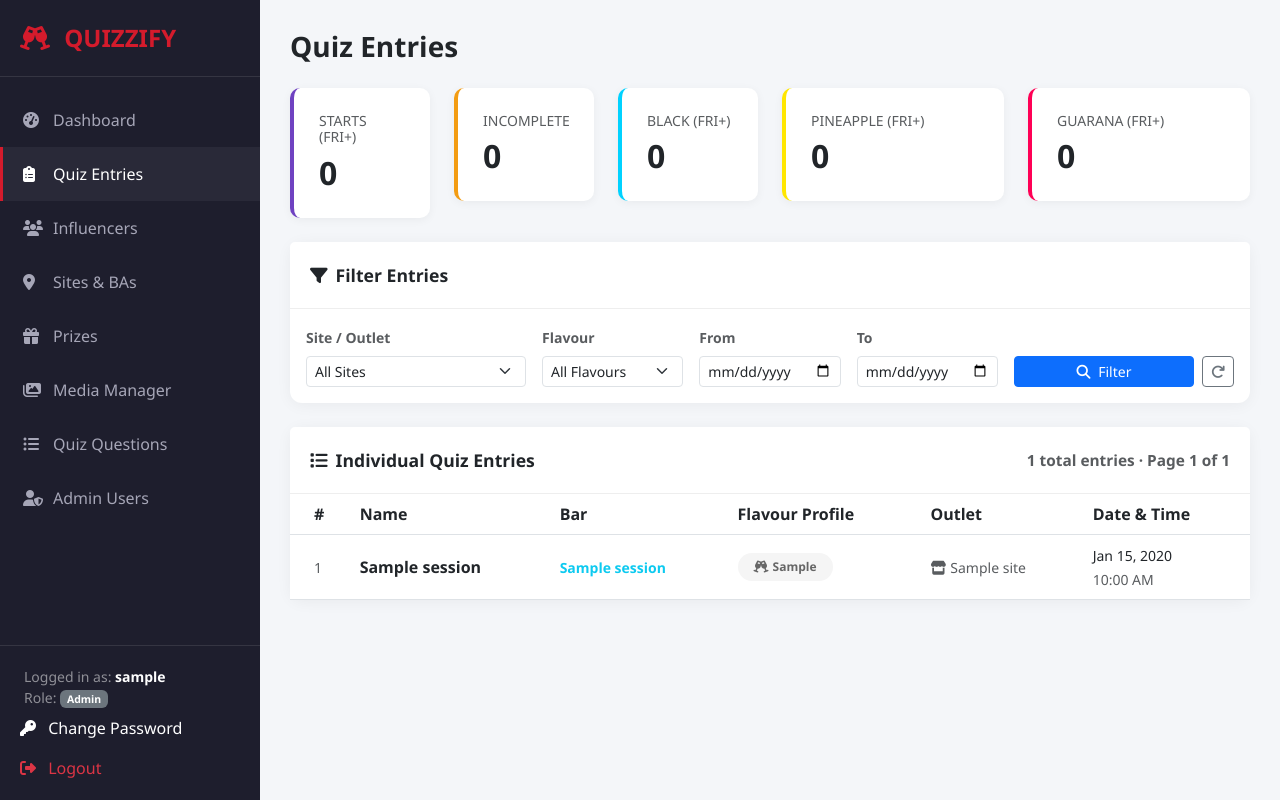
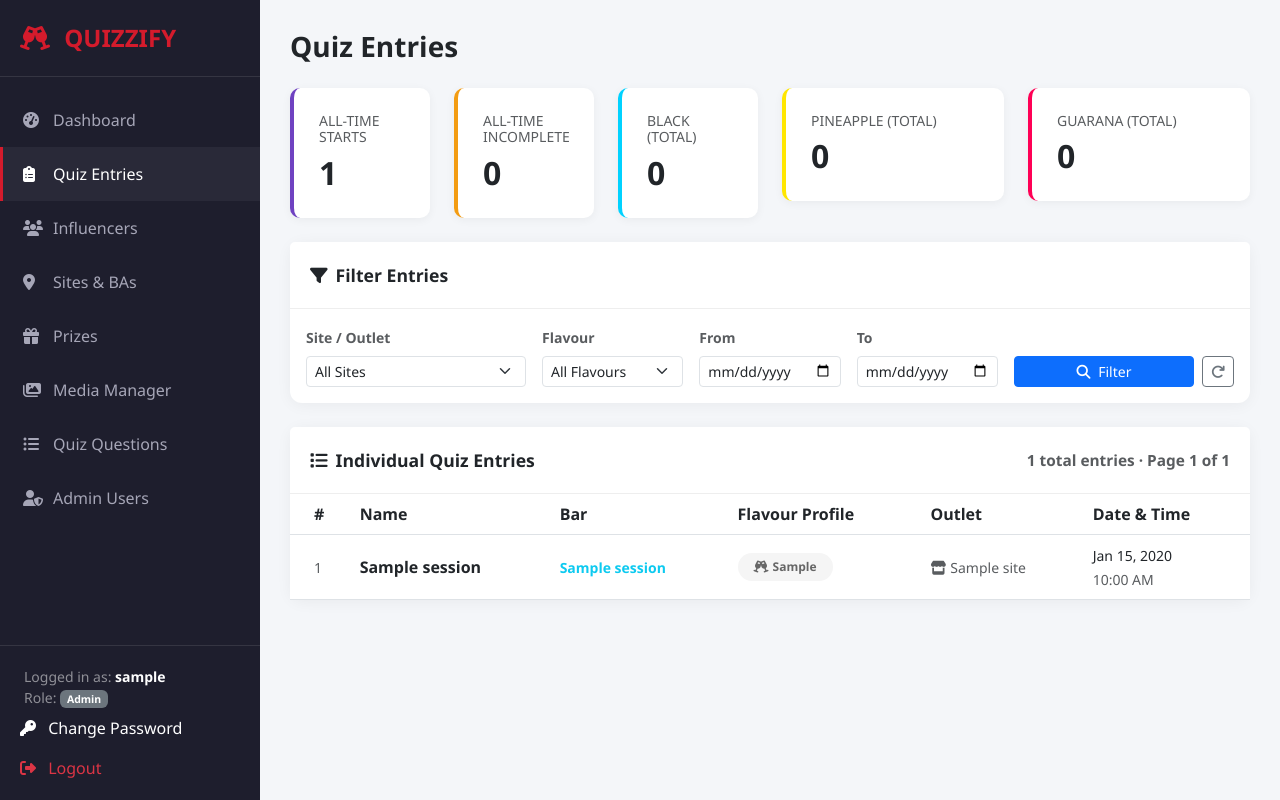
Before and after one commit to mwasalukwaf-hub/quizbooth, a PHP site: page /admin/dashboard.php in a window 1280 px wide, after a click on "Quiz Entries". Run offline with PHP 8.4, Linux system fonts and the light colour scheme; the visitor is signed in with stand-in values (Sample User, id 1); data comes from the database, SQL or seed files in the repository; tables that the repository leaves empty or names only in its code hold one stand-in row (values such as "Sample post"); some libraries are stand-ins or nearby versions.

Commit message:
feat: show all-time data in quiz entries tab

```diff
--- a/admin/dashboard.php
+++ b/admin/dashboard.php
@@ -369,40 +369,25 @@ foreach($q_options_raw as $opt) {
 
 // --- QUIZ ENTRIES DATA ---
 
-// Calculate "last Friday" date
+// (Friday logic removed)
 $today = new DateTime();
-$dayOfWeek = (int)$today->format('N'); // 1=Mon, 5=Fri, 7=Sun
-if ($dayOfWeek >= 5) {
-    // Today is Fri/Sat/Sun -> last Friday is this week's Friday
-    $lastFriday = clone $today;
-    $lastFriday->modify('last friday');
-    if ($dayOfWeek === 5) {
-        $lastFriday = clone $today; // Today IS Friday
-    }
-} else {
-    $lastFriday = clone $today;
-    $lastFriday->modify('last friday');
-}
-$fridayDate = $lastFriday->format('Y-m-d');
-
-// Sites used since Friday
-$sites_since_friday = $pdo->prepare("
+$fridayDate = '2000-01-01'; // Fallback to far past to show all data if needed, but better to remove the WHERE clause entirely in queries below.
+
+// All Sites used
+$sites_all_time = $pdo->prepare("
     SELECT s.id, s.name, s.location, COUNT(qs.id) as quiz_count,
            MIN(qs.created_at) as first_entry, MAX(qs.created_at) as last_entry
     FROM quiz_sessions qs
     LEFT JOIN sites s ON qs.site_id = s.id
-    WHERE qs.created_at >= ?
-    AND qs.site_id > 0
+    WHERE qs.site_id > 0
     GROUP BY qs.site_id
     ORDER BY quiz_count DESC
 ");
-$sites_since_friday->execute([$fridayDate . ' 00:00:00']);
-$active_sites = $sites_since_friday->fetchAll();
-
-// Total entries since Friday (including those with no site)
-$total_since_friday_stmt = $pdo->prepare("SELECT COUNT(*) FROM quiz_sessions WHERE created_at >= ?");
-$total_since_friday_stmt->execute([$fridayDate . ' 00:00:00']);
-$total_since_friday = $total_since_friday_stmt->fetchColumn();
+$sites_all_time->execute();
+$active_sites = $sites_all_time->fetchAll();
+
+// Total entries
+$total_all_time = $pdo->query("SELECT COUNT(*) FROM quiz_sessions")->fetchColumn();
 
 // Pagination for quiz entries
 $entries_page = isset($_GET['entries_page']) ? max(1, intval($_GET['entries_page'])) : 1;
@@ -456,18 +441,18 @@ $entries_stmt->execute($entries_params);
 $quiz_entries = $entries_stmt->fetchAll();
 
 // Flavor breakdown since Friday
-$flavor_since_friday = $pdo->prepare("
+$flavor_all_time_stmt = $pdo->prepare("
     SELECT result_key, COUNT(*) as count
     FROM quiz_sessions
-    WHERE created_at >= ? AND result_key IS NOT NULL
+    WHERE result_key IS NOT NULL
     GROUP BY result_key
 ");
-$flavor_since_friday->execute([$fridayDate . ' 00:00:00']);
-$friday_flavors = $flavor_since_friday->fetchAll(PDO::FETCH_KEY_PAIR);
-
-// Calculate Friday Incomplete
-$friday_completed = array_sum($friday_flavors);
-$friday_incomplete = $total_since_friday - $friday_completed;
+$flavor_all_time_stmt->execute();
+$all_time_flavors = $flavor_all_time_stmt->fetchAll(PDO::FETCH_KEY_PAIR);
+
+// Calculate All-Time Incomplete
+$total_completed_all = array_sum($all_time_flavors);
+$total_incomplete_all = $total_all_time - $total_completed_all;
 
 ?>
 <!DOCTYPE html>
@@ -703,32 +688,32 @@ $friday_incomplete = $total_since_friday - $friday_completed;
         <div class="row g-4 mb-4">
             <div class="col-md-2">
                 <div class="stat-card" style="border-left-color: #6f42c1;">
-                    <h6 class="text-muted text-uppercase small">Starts (Fri+)</h6>
-                    <h2 class="mb-0 fw-bold"><?php echo number_format($total_since_friday); ?></h2>
+                    <h6 class="text-muted text-uppercase small">All-Time Starts</h6>
+                    <h2 class="mb-0 fw-bold"><?php echo number_format($total_all_time); ?></h2>
                 </div>
             </div>
             <div class="col-md-2">
                 <div class="stat-card" style="border-left-color: #f39c12;">
-                    <h6 class="text-muted text-uppercase small">Incomplete</h6>
-                    <h2 class="mb-0 fw-bold"><?php echo number_format($friday_incomplete); ?></h2>
+                    <h6 class="text-muted text-uppercase small">All-Time Incomplete</h6>
+                    <h2 class="mb-0 fw-bold"><?php echo number_format($total_incomplete_all); ?></h2>
                 </div>
             </div>
             <div class="col-md-2">
                 <div class="stat-card" style="border-left-color: #00d2ff;">
-                    <h6 class="text-muted text-uppercase small">Black (Fri+)</h6>
-                    <h2 class="mb-0 fw-bold"><?php echo $friday_flavors['original'] ?? 0; ?></h2>
+                    <h6 class="text-muted text-uppercase small">Black (Total)</h6>
+                    <h2 class="mb-0 fw-bold"><?php echo $all_time_flavors['original'] ?? 0; ?></h2>
                 </div>
             </div>
             <div class="col-md-3">
                 <div class="stat-card" style="border-left-color: #ffe600;">
-                    <h6 class="text-muted text-uppercase small">Pineapple (Fri+)</h6>
-                    <h2 class="mb-0 fw-bold"><?php echo $friday_flavors['pineapple'] ?? 0; ?></h2>
+                    <h6 class="text-muted text-uppercase small">Pineapple (Total)</h6>
+                    <h2 class="mb-0 fw-bold"><?php echo $all_time_flavors['pineapple'] ?? 0; ?></h2>
                 </div>
             </div>
             <div class="col-md-3">
                 <div class="stat-card" style="border-left-color: #ff0055;">
-                    <h6 class="text-muted text-uppercase small">Guarana (Fri+)</h6>
-                    <h2 class="mb-0 fw-bold"><?php echo $friday_flavors['guarana'] ?? 0; ?></h2>
+                    <h6 class="text-muted text-uppercase small">Guarana (Total)</h6>
+                    <h2 class="mb-0 fw-bold"><?php echo $all_time_flavors['guarana'] ?? 0; ?></h2>
                 </div>
             </div>
         </div>
@@ -736,7 +721,7 @@ $friday_incomplete = $total_since_friday - $friday_completed;
         <!-- Active Outlets Since Friday (hidden) -->
         <div class="card content-card mb-4" style="display:none;">
             <div class="card-header d-flex justify-content-between align-items-center">
-                <span><i class="fas fa-map-marker-alt me-2 text-danger"></i>Active Outlets Since Friday <span class="badge bg-secondary ms-2"><?php echo date('M d', strtotime($fridayDate)); ?></span></span>
+                <span><i class="fas fa-map-marker-alt me-2 text-danger"></i>Active Outlets (All-Time)</span>
                 <span class="badge bg-dark"><?php echo count($active_sites); ?> outlet<?php echo count($active_sites) !== 1 ? 's' : ''; ?></span>
             </div>
             <div class="card-body">
```
